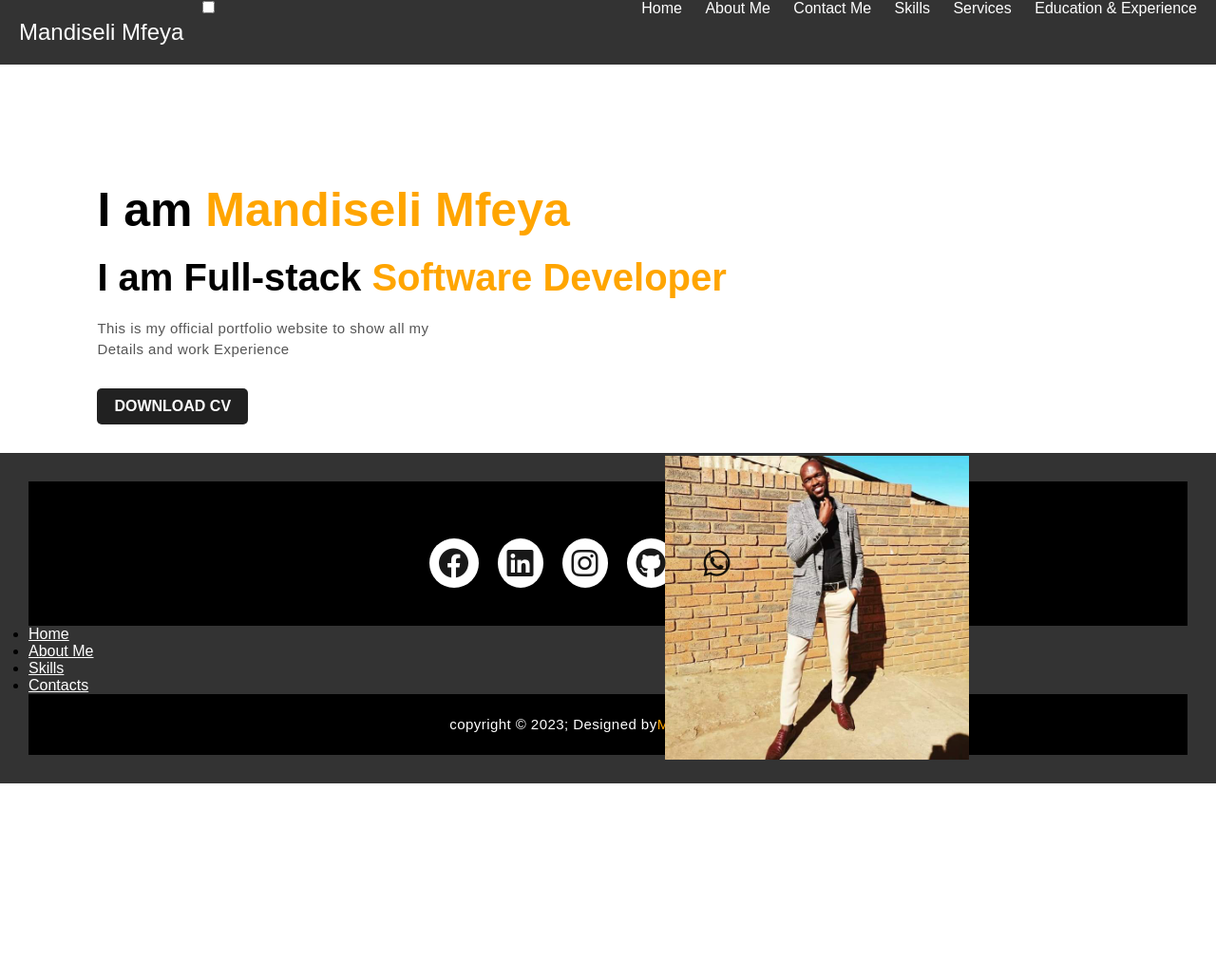
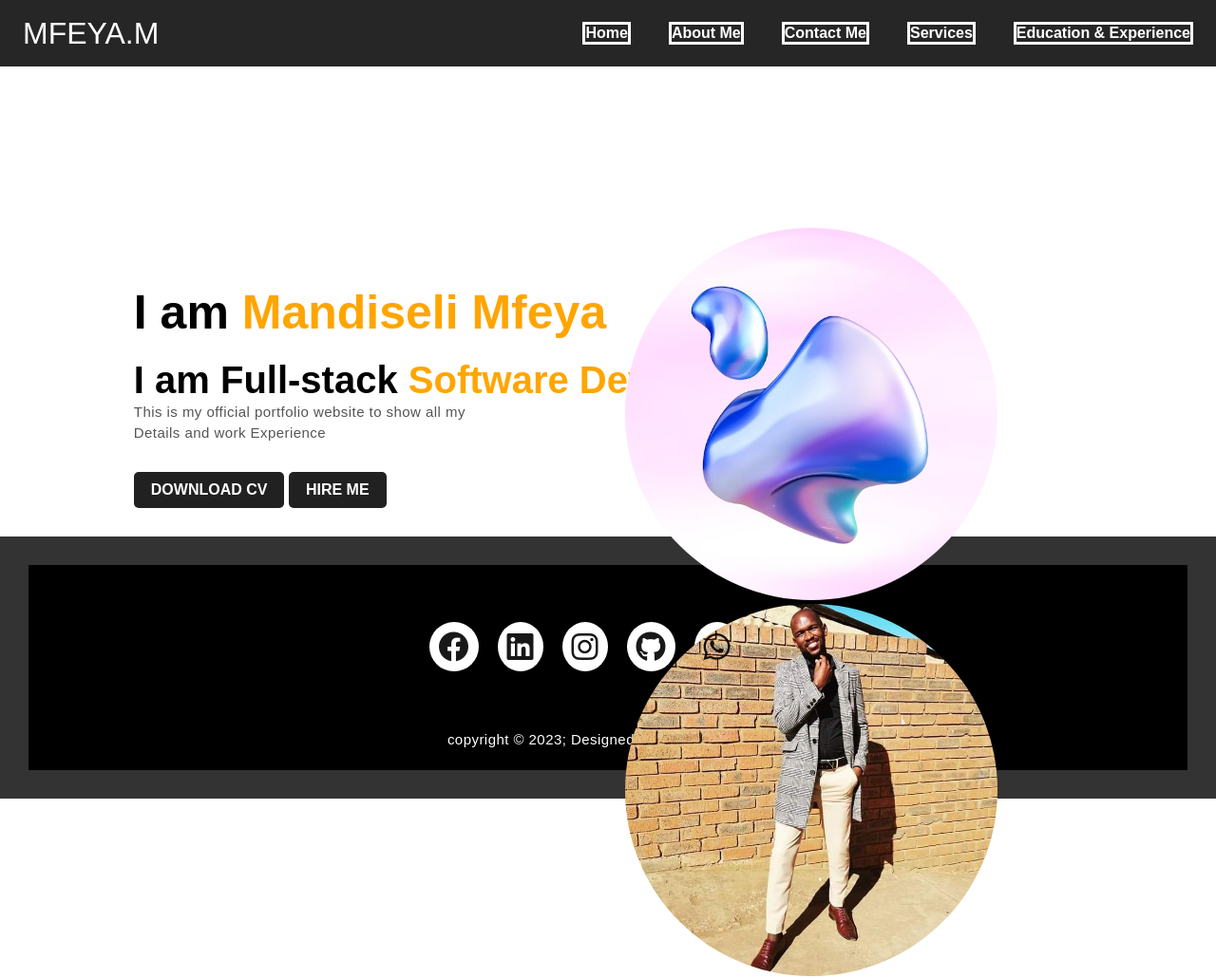
Before and after one commit to Mandiseli/HTML, a plain HTML site: page My_Portfolio/portfolio.html in a window 1280 px wide. Shown: the whole page at 95% size. Before the commit the page ends 825 px from the top, so only its background shows below. Drawn offline with Linux system fonts and the light colour scheme; files whose address does not match are found by name.

Commit message:
My_Portfolio

```diff
--- a/My_Portfolio/My.css
+++ b/My_Portfolio/My.css
@@ -5,104 +5,119 @@
     box-sizing: border-box;
     font-family: Arial, Helvetica, sans-serif;
 }
-/* CSS Reset (Optional) */
-body, ul, li {
-    margin: 0;
-    padding: 0;
-  }
+/*NAVIGATION BAR*/
+header{
+    background-color: #262626;
+}
+li{
+    list-style: none;
+}
+a{
+   color: white;
+   text-decoration: none;
+}
+.navbar{
+    min-height: 70px;
+    display: flex;
+    justify-content: space-between;
+    align-items: center;
+    padding: 0 24px;
+}
+.nav-menu{
+    display: flex;
+    justify-content: space-between;
+    gap: 40px;
+}
+.nav-item{
+    border: white solid;
+    font-weight: bolder;
+}
+.nav-branding{
+    font-size: 2rem;
+}
+.nav-link{
+    transition: 0.7s ease;
+}
+.nav-link:hover{
+    color: dodgerblue;
+}
+.hamburger{
+    display: none;
+    cursor: pointer;
+}
+.bar{
+    display: block;
+    width: 25px;
+    height: 3px;
+    margin: 5px auto;
+    -webkit-transition: all 0.3s ease-in-out;
+    transition: all 0.3s ease-in-out;
+    background-color: white;
+}
+@media(max-width: 768px){
+    .hamburger{
+        display: block;
+    }
+    .hamburger.active .bar:nth-child(2){
+        opacity: 0;
 
-  /* Style for the navigation bar */
-  .navbar {
-    background-color: #333;
-    overflow: hidden;
-    position: fixed;
-    top: 0;
-    width: 100%;
-  }
+    }
+    .hamburger.active .bar:nth-child(1){
+        transform: translateY(8px) rotate(45deg);
 
-  .navbar .logo {
-    padding: 20px;
-    color: white;
-    font-size: 24px;
-    float: left;
-  }
+    }
+    .hamburger.active .bar:nth-child(3){
+        transform: translateY(-8px) rotate(-45deg);
 
-  .navbar ul {
-    list-style: none;
-    float: right;
-    margin-right: 20px;
-  }
+    }
+    .nav-menu{
+        position: fixed;
+        left: -100%;
+        top: 70px;
+        gap: 0;
+        flex-direction: column;
+        background-color: #262626;
+        width: 100%;
+        text-align: center;
+        transition: 0.3s;
+    }
+    .nav-item{
+        margin: 16px 0;
+    }
+    .nav-menu.active{
+        left: 0;
+    }
+}
 
-  .navbar li {
-    display: inline-block;
-    margin-left: 20px;
-  }
 
-  .navbar a {
-    text-decoration: none;
-    color: white;
-  }
 
-  .menu-icon {
-    font-size: 28px;
-    cursor: pointer;
-    display: none;
-  }
 
-  /* Media query for responsive design */
-  @media screen and (max-width: 768px) {
-    .navbar ul {
-      display: none;
-      position: absolute;
-      background-color: #333;
-      width: 100%;
-      text-align: center;
-      top: 60px;
-      left: 0;
-    }
 
-    .navbar ul.active {
-      display: block;
-    }
 
-    .navbar li {
-      display: block;
-      margin: 10px 0;
-    }
-
-    .menu-icon {
-      display: block;
-      float: right;
-      margin-top: 20px;
-    }
-
-    /* Hide the checkbox */
-    #menu-toggle {
-      display: none;
-    }
-
-    /* Show the menu when checkbox is checked */
-    #menu-toggle:checked + .navbar ul {
-      display: block;
-    }
-  }
 
 
 
 /*Home*/
+.hero{
+    position: relative;
+    width: 100%;
+    height: 100vh;
+    background: rgb(168, 107, 26);
+
+}
 .detel{
-    margin-left: 8%;
-    margin-top: 15%;
+    margin-left: 11%;
+    margin-top: 18%;
 }
 .detel h1{
     font-size: 50px;
     color: #000;
-    margin-bottom: 20px;
+    margin-top: 20px;
 }
 .detel h2{
     font-size: 40px;
     color: #000;
-    margin-bottom: 20px;
+    margin-top: 20px;
 }
 span{
     color: orange;
@@ -124,26 +139,28 @@ span{
     border-radius: 5px;
 }
 .picture{
-    width: 50%;
-    height: 50%;
+    width: 45%;
+    height: 70%;
     position: absolute;
     bottom: 0;
-    right: 100px;
+    right: 80px;
+
 }
 .picture img{
-    height: 80%;
-    position: absolute;
-    left: 50%;
+    height: 70%;
+    position: relative;
+    left: 40%;
     bottom: 0;
     transform: translateX(-50%);
     transition: bottom 1s, left 1s;
+    border-radius: 50%;
 }
 .picture:hover .shape{
     bottom: 40px;
 }
-/*.picture:hover .me{
+.picture:hover .me{
     left: 45%;
-}*/
+}
 /* services*/
 section{
     height: 100vh;
--- a/My_Portfolio/portfolio.html
+++ b/My_Portfolio/portfolio.html
@@ -9,32 +9,40 @@
     <!--<script src="C:\Users\Mandiseli Mfeya\Desktop\HTML\My_Portfolio\portfolio.js"></script>-->
 </head>
 <body>
-    <div class="hero">
-        <!--<nav>
-            <label class="logo">Mandiseli Mfeya</label>
-            <ul>
-                <li><a class="active" href="C:\Users\Mandiseli Mfeya\Desktop\HTML\My_Portfolio\portfolio.html">Home</a></li>
-                <li><a href="C:\Users\Mandiseli Mfeya\Desktop\HTML\My_Portfolio\aboutme.html">About Me</a></li>
-                <li><a href="C:\Users\Mandiseli Mfeya\Desktop\HTML\My_Portfolio\contact.html">Contact Me</a></li>
-                <li><a href="C:\Users\Mandiseli Mfeya\Desktop\HTML\My_Portfolio\skills.html">Skills</a></li>
-                <li><a href="C:\Users\Mandiseli Mfeya\Desktop\HTML\My_Portfolio\services.html">Services</a></li>
-                <li><a href="#">Education & Experience</a></li>
-            </ul>
-        </nav>-->
+    <class="hero">
 
-        <div class="navbar">
-            <label class="logo">Mandiseli Mfeya</label>
-            <input type="checkbox" id="menu-toggle">
-            <ul id="menu">
-              <li><a class="active" href="C:\Users\Mandiseli Mfeya\Desktop\HTML\My_Portfolio\portfolio.html">Home</a></li>
-              <li><a href="C:\Users\Mandiseli Mfeya\Desktop\HTML\My_Portfolio\aboutme.html">About Me</a></li>
-              <li><a href="C:\Users\Mandiseli Mfeya\Desktop\HTML\My_Portfolio\contact.html">Contact Me</a></li>
-              <li><a href="C:\Users\Mandiseli Mfeya\Desktop\HTML\My_Portfolio\skills.html">Skills</a></li>
-              <li><a href="C:\Users\Mandiseli Mfeya\Desktop\HTML\My_Portfolio\services.html">Services</a></li>
-              <li><a href="">Education & Experience</a></li>
-            </ul>
-            <label for="menu-toggle" class="menu-icon">&#9776;</label>
-        </div>
+
+        <header>
+            <nav class="navbar">
+                <a href="#" class="nav-branding">MFEYA.M</a>
+                <ul class="nav-menu">
+                    <li class="nav-item">
+                        <a href="#" class="nav-link">Home</a>
+                    </li>
+                    <li class="nav-item">
+                        <a href="aboutme.html" class="nav-link">About Me</a>
+                    </li>
+                    <li class="nav-item">
+                        <a href="contact.html" class="nav-link">Contact Me</a>
+                    </li>
+                    <li class="nav-item">
+                        <a href="services.html" class="nav-link">Services</a>
+                    </li>
+                    <li class="nav-item">
+                        <a href="education.html" class="nav-link">Education & Experience</a>
+                    </li>
+
+                </ul>
+                <div class="hamburger">
+                    <span class="bar"></span>
+                    <span class="bar"></span>
+                    <span class="bar"></span>
+                    <span class="bar"></span>
+                    <span class="bar"></span>
+                </div>
+            </nav>
+        </header>
+
 
 
 
@@ -44,20 +52,21 @@
             <h2>I am Full-stack <span>Software Developer</span></h2>
             <p>This is my official portfolio website to show all my <br> Details and work Experience</p>
             <a href="C:\Users\Mandiseli Mfeya\Desktop\HTML\My_Portfolio\My_Document\Mandi Mfeya .pdf">DOWNLOAD CV</a>
+            <a href="contact.html">HIRE ME</a>
 
         </div>
         <div class="picture">
-            <img src="" class="shape">
+            <img src="C:\Users\Mandiseli Mfeya\Desktop\HTML\images\shape.jpg" class="shape">
             <img src="C:\Users\Mandiseli Mfeya\Desktop\HTML\images\Mandiseli.jpg" class="me">
 
         </div>
+
     </div>
-
     <footer>
         <div class="footercontainer">
             <div class="socialicons">
                 <a href="https://www.facebook.com/mandiseli.mfeya"><i class="fa-brands fa-facebook"></i></a>
-                <a href="https://www.linkedin.com/mandiseli-mfeya-357491261"><i class="fa-brands fa-linkedin"></i></a>
+                <a href="https://www.linkedin.com/in/mandiseli-mfeya-357491261/"><i class="fa-brands fa-linkedin"></i></a>
                 <a href=""><i class="fa-brands fa-instagram"></i></a>
                 <a href=""><i class="fa-brands fa-github"></i></a>
                 <a href=""><i class="fa-brands fa-whatsapp"></i></a>
@@ -66,19 +75,32 @@
         </div>
         <div class="footnav">
             <ul>
-                <li><a href="#home">Home</a></li>
+                <!--<li><a href="#home">Home</a></li>
                 <li><a href="#aboutme">About Me</a></li>
                 <li><a href="#skills">Skills</a></li>
-                <li><a href="#contacts">Contacts</a></li>
+                <li><a href="#contacts">Contacts</a></li>-->
 
             </ul>
         </div>
         <div class="footerbottom">
-            <p>copyright &copy; 2023; Designed by<span class="Designer">Mandiseli Mfeya</span></p>
+            <p>copyright &copy; 2023; Designed by<span class="Designer"> Mandiseli Mfeya</span></p>
 
         </div>
 
     </footer>
-</div>
+<script>
+    const hamburger = document.querySelector(".hamburger");
+    const navMenu = document.querySelector(".nav-menu");
+    hamburger.addEventListener("click", () =>{
+        hamburger.classList.toggle("active");
+        navMenu.classList.toggle("active");
+    })
+
+    document.querySelectorAll(".nav-link").forEach(n => n.addEventListener("click", () =>{
+        hamburger.classList.remove("active");
+        navMenu.classList.remove("active");
+
+    }))
+</script>
 </body>
 </html>
```
Also changed, not shown: My_Portfolio/aboutme.html (+45 -20 lines), My_Portfolio/contact.html (+46 -11 lines), My_Portfolio/education.html (+46 -13 lines), My_Portfolio/services.html (+45 -24 lines), My_Portfolio/skills.html (+42 -23 lines), images/shape.jpg (added).
